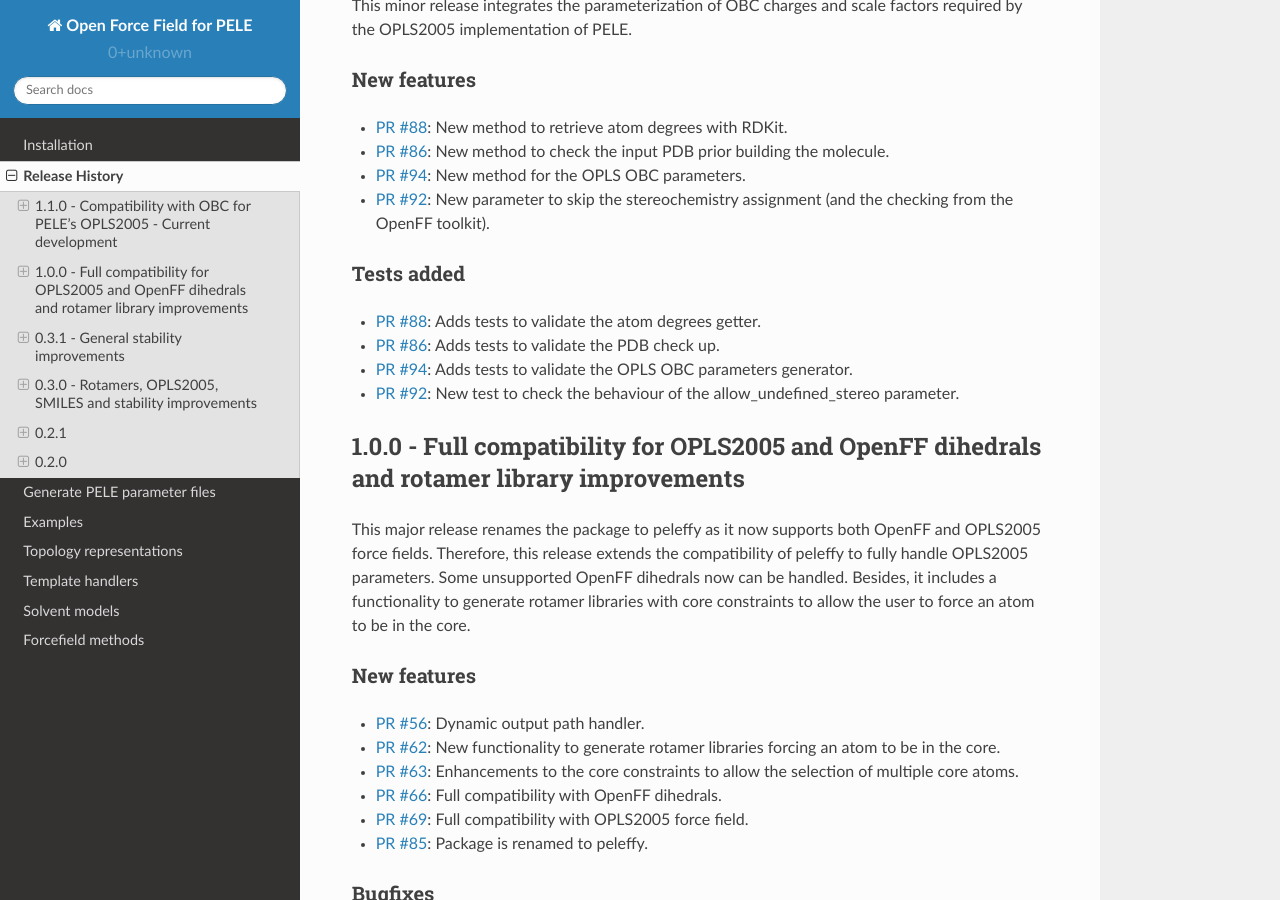
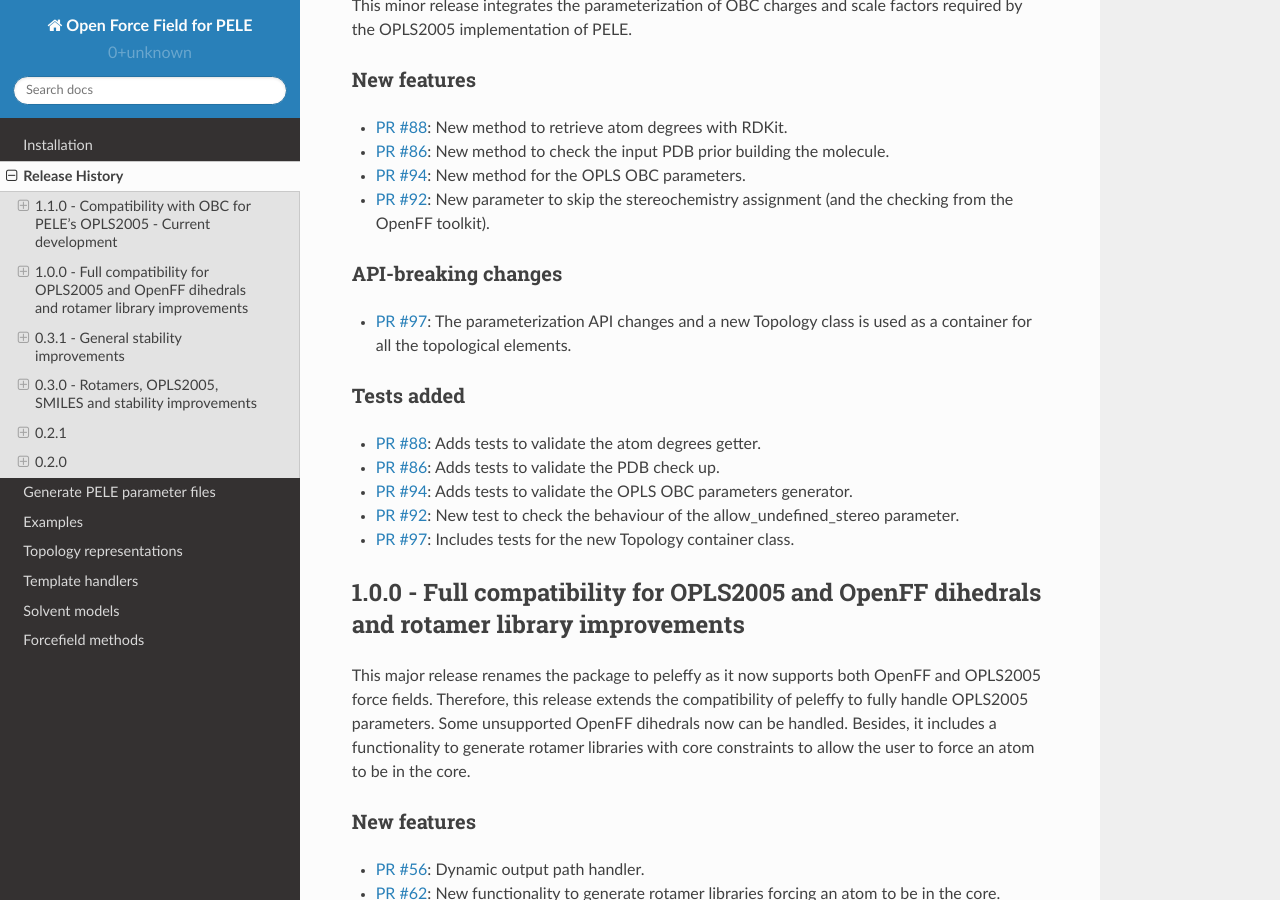
Before and after one commit to martimunicoy/peleffy, a Sphinx documentation site: the page built from docs/releasehistory.rst, in a window 1280 px wide and 900 px high, scrolled down 426 px. Built offline with Sphinx 7.4.7 and the Read the Docs theme 2.0.0, drawn with Linux system fonts in a browser that asks for light colours.

Commit message:
Update releasehistory.rst

```diff
--- a/docs/releasehistory.rst
+++ b/docs/releasehistory.rst
@@ -19,13 +19,17 @@
 - `PR #94 <https://github.com/martimunicoy/peleffy/pull/94>`_: New method for the OPLS OBC parameters.
 - `PR #92 <https://github.com/martimunicoy/peleffy/pull/92>`_: New parameter to skip the stereochemistry assignment (and the checking from the OpenFF toolkit).
 
+API-breaking changes
+""""""""""""""""""""
+- `PR #97 <https://github.com/martimunicoy/peleffy/pull/97>`_: The parameterization API changes and a new Topology class is used as a container for all the topological elements.
+
 Tests added
 """""""""""
 - `PR #88 <https://github.com/martimunicoy/peleffy/pull/88>`_: Adds tests to validate the atom degrees getter.
 - `PR #86 <https://github.com/martimunicoy/peleffy/pull/86>`_: Adds tests to validate the PDB check up.
 - `PR #94 <https://github.com/martimunicoy/peleffy/pull/94>`_: Adds tests to validate the OPLS OBC parameters generator.
 - `PR #92 <https://github.com/martimunicoy/peleffy/pull/92>`_: New test to check the behaviour of the allow_undefined_stereo parameter.
-
+- `PR #97 <https://github.com/martimunicoy/peleffy/pull/97>`_: Includes tests for the new Topology container class.
 
 1.0.0 - Full compatibility for OPLS2005 and OpenFF dihedrals and rotamer library improvements
 ---------------------------------------------------------------------------------------------
```
